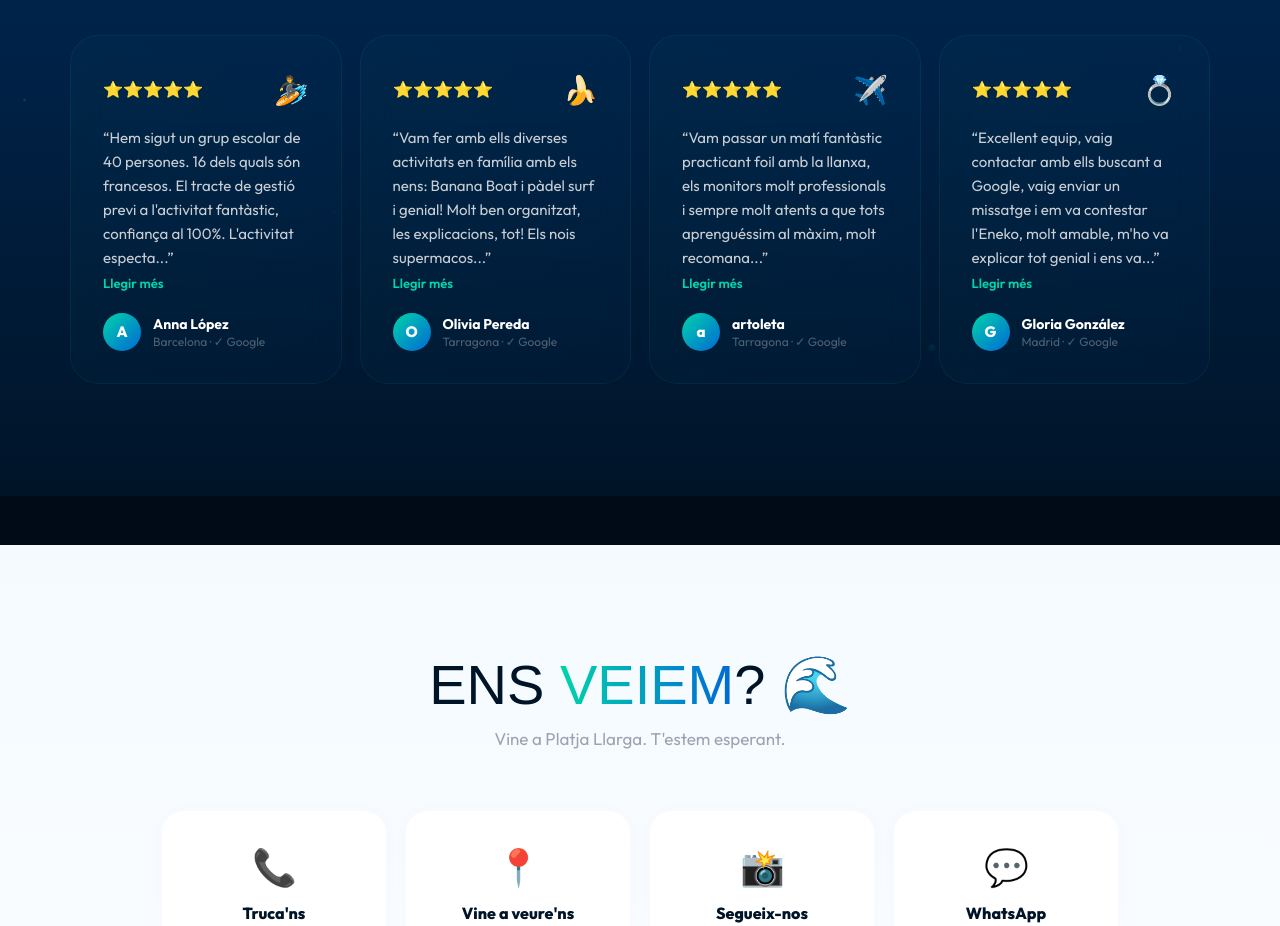
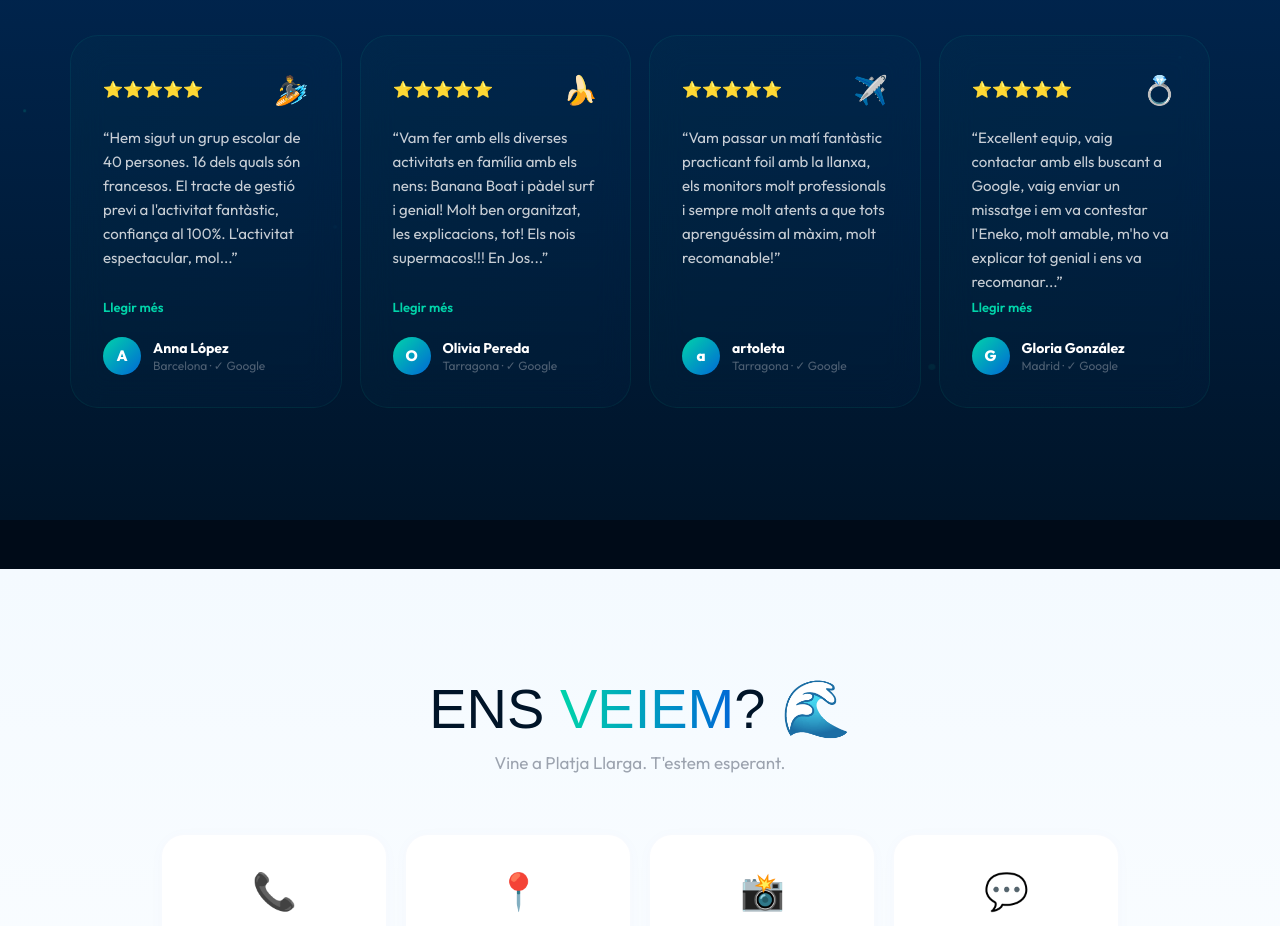
Before and after one commit to jmonzonc/windsurftgn, a Next.js app: page /ca in a window 1280 px wide. Shown: the part 5140-6066 px from the top of the page. Built offline with nearby package versions, Linux system fonts and the light colour scheme; a web font is replaced by a local one.

Commit message:
Update Reviews.tsx

```diff
--- a/components/sections/Reviews.tsx
+++ b/components/sections/Reviews.tsx
@@ -11,12 +11,13 @@ type ReviewsDict = {
   items: ReviewItem[];
 };
 
-const MAX_CHARS = 160;
+const MAX_CHARS = 170;
 
-function ReviewCard({ r, vis, delay, moreLabel, lessLabel }: {
-  r: ReviewItem; vis: boolean; delay: number; moreLabel: string; lessLabel: string;
+function ReviewCard({ r, vis, delay, expanded, onToggle, moreLabel, lessLabel }: {
+  r: ReviewItem; vis: boolean; delay: number;
+  expanded: boolean; onToggle: () => void;
+  moreLabel: string; lessLabel: string;
 }) {
-  const [expanded, setExpanded] = useState(false);
   const isLong = r.text.length > MAX_CHARS;
   const displayText = isLong && !expanded
     ? r.text.slice(0, MAX_CHARS).trimEnd() + "..."
@@ -40,7 +41,7 @@ function ReviewCard({ r, vis, delay, moreLabel, lessLabel }: {
       </p>
       {isLong ? (
         <button
-          onClick={() => setExpanded(!expanded)}
+          onClick={onToggle}
           className="font-body text-[12px] sm:text-[13px] font-semibold text-turq bg-transparent border-none cursor-pointer text-left p-0 mb-4 sm:mb-5 hover:text-aqua transition-colors"
         >
           {expanded ? lessLabel : moreLabel}
@@ -63,6 +64,7 @@ function ReviewCard({ r, vis, delay, moreLabel, lessLabel }: {
 
 export default function Reviews({ dict }: { dict: ReviewsDict }) {
   const [ref, vis] = useReveal();
+  const [expanded, setExpanded] = useState(false);
 
   return (
     <section ref={ref as React.RefObject<HTMLElement>} className="bg-gradient-to-b from-deep to-midnight py-14 sm:py-20 md:py-28 px-4 sm:px-5 relative overflow-hidden">
@@ -81,6 +83,8 @@ export default function Reviews({ dict }: { dict: ReviewsDict }) {
               r={r}
               vis={vis}
               delay={0.15 + i * 0.1}
+              expanded={expanded}
+              onToggle={() => setExpanded(!expanded)}
               moreLabel={dict.more}
               lessLabel={dict.less}
             />
```
